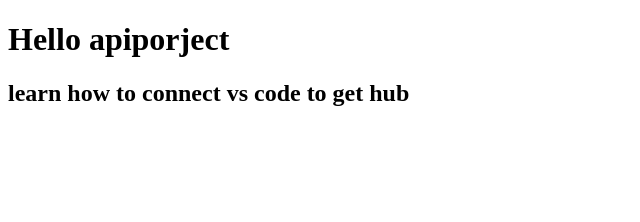
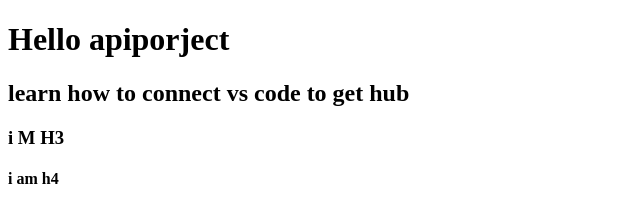
Before and after one commit to saeedanwarsafi66/apiproject, a plain HTML site: page index.html in a window 1280 px wide. Shown: the whole page, without its empty margins (0-640 px from the left). Drawn offline with Linux system fonts and the light colour scheme.

Commit message:
changing h3

```diff
--- a/index.html
+++ b/index.html
@@ -8,5 +8,7 @@
 <body>
     <h1>Hello apiporject</h1>
     <h2>learn how to connect vs code to get hub</h2>
+    <h3>i M H3</h3>
+    <h4>i am h4</h4>
 </body>
 </html>
```
